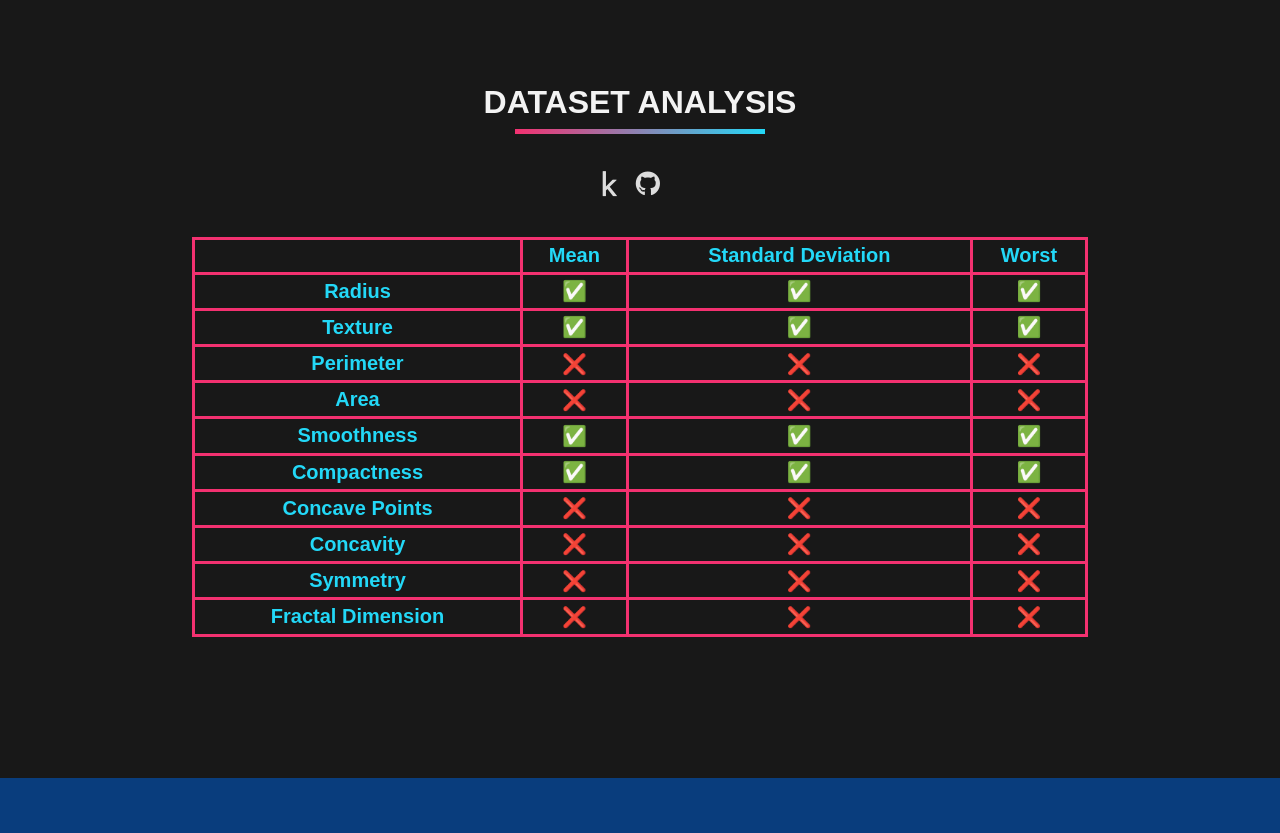
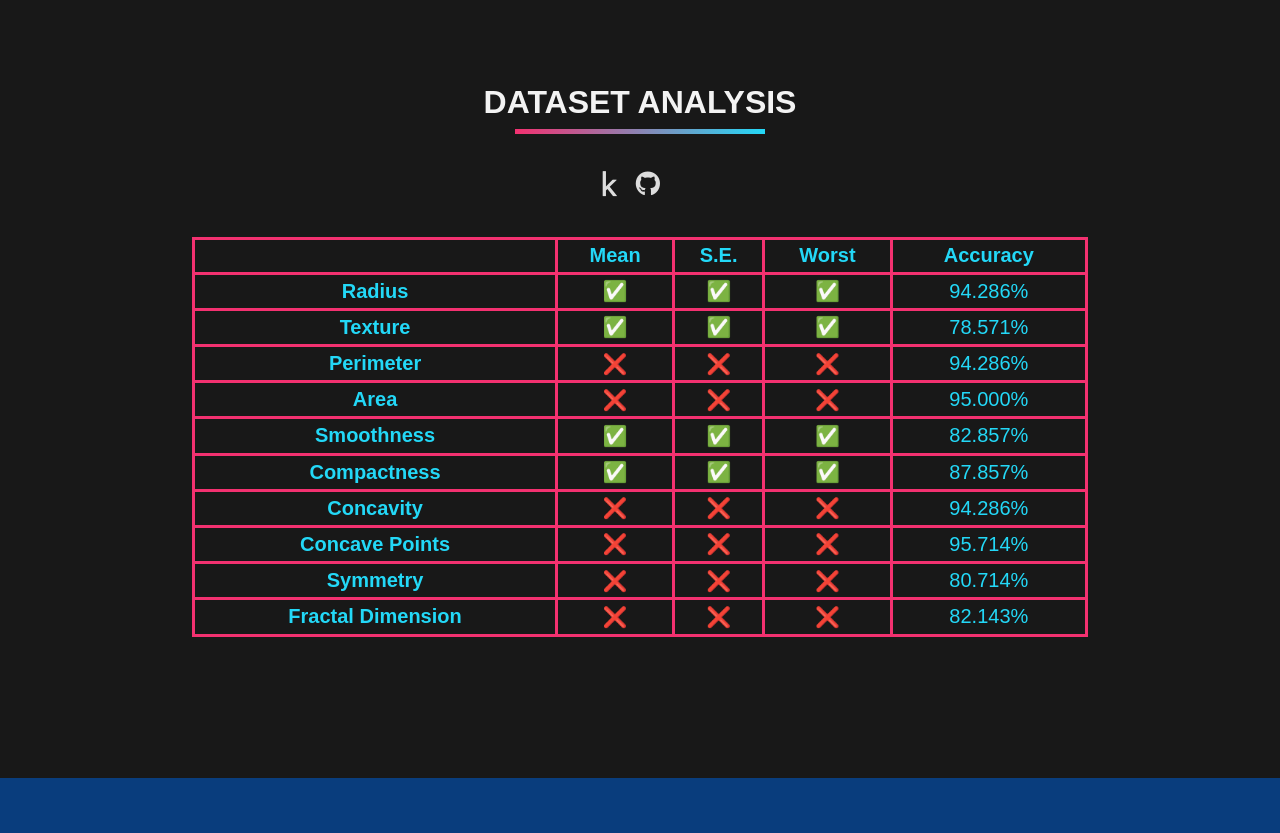
Before and after one commit to rpranaykumarreddy/AI-breast-cancer, a Django app: page / in a window 1280 px wide. Shown: the part 1622-2455 px from the top of the page. Run offline with Django 4.2, Linux system fonts and the light colour scheme; some libraries are stand-ins or nearby versions.

Commit message:
Add files via upload

```diff
--- a/templates/home.html
+++ b/templates/home.html
@@ -114,68 +114,79 @@
         <tr>
             <th class="head-main"></th>
             <th class="head-main">Mean</th>
-            <th class="head-main">Standard Deviation</th>
+            <th class="head-main">S.E.</th>
             <th class="head-main">Worst</th>
+            <th class="head-main" title="Individual Accuracy ">Accuracy</th>
         </tr>
         <tr>
             <th class="head-main">Radius</th>
             <td class="head-main">&#9989;</td>
             <td class="head-main">&#9989;</td>
             <td class="head-main">&#9989;</td>
+            <td class="head-main">94.286%</td>
         </tr>
         <tr>
             <th class="head-main">Texture</th>
             <td class="head-main">&#9989;</td>
             <td class="head-main">&#9989;</td>
             <td class="head-main">&#9989;</td>
+            <td class="head-main">78.571%</td>
         </tr>
         <tr>
             <th class="head-main">Perimeter</th>
             <td class="head-main">&#10060;</td>
             <td class="head-main">&#10060;</td>
             <td class="head-main">&#10060;</td>
+            <td class="head-main">94.286%</td>
         </tr>
         <tr>
             <th class="head-main">Area</th>
             <td class="head-main">&#10060;</td>
             <td class="head-main">&#10060;</td>
             <td class="head-main">&#10060;</td>
+            <td class="head-main">95.000%</td>
         </tr>
         <tr>
             <th class="head-main">Smoothness</th>
             <td class="head-main">&#9989;</td>
             <td class="head-main">&#9989;</td>
             <td class="head-main">&#9989;</td>
+            <td class="head-main">82.857%</td>
         </tr>
         <tr>
             <th class="head-main">Compactness</th>
             <td class="head-main">&#9989;</td>
             <td class="head-main">&#9989;</td>
             <td class="head-main">&#9989;</td>
+            <td class="head-main">87.857%</td>
+        </tr>
+        <tr>
+            <th class="head-main">Concavity</th>
+            <td class="head-main">&#10060;</td>
+            <td class="head-main">&#10060;</td>
+            <td class="head-main">&#10060;</td>
+            <td class="head-main">94.286%</td>
         </tr>
         <tr>
             <th class="head-main">Concave Points</th>
             <td class="head-main">&#10060;</td>
             <td class="head-main">&#10060;</td>
             <td class="head-main">&#10060;</td>
-        </tr>
-        <tr>
-            <th class="head-main">Concavity</th>
-            <td class="head-main">&#10060;</td>
-            <td class="head-main">&#10060;</td>
-            <td class="head-main">&#10060;</td>
+            <td class="head-main">95.714%</td>
         </tr>
         <tr>
             <th class="head-main">Symmetry</th>
             <td class="head-main">&#10060;</td>
             <td class="head-main">&#10060;</td>
             <td class="head-main">&#10060;</td>
+            <td class="head-main">80.714%</td>
         </tr>
         <tr>
             <th class="head-main">Fractal Dimension</th>
             <td class="head-main">&#10060;</td>
             <td class="head-main">&#10060;</td>
             <td class="head-main">&#10060;</td>
+            <td class="head-main">82.143%</td>
         </tr>
     </table>
 </div>
```
